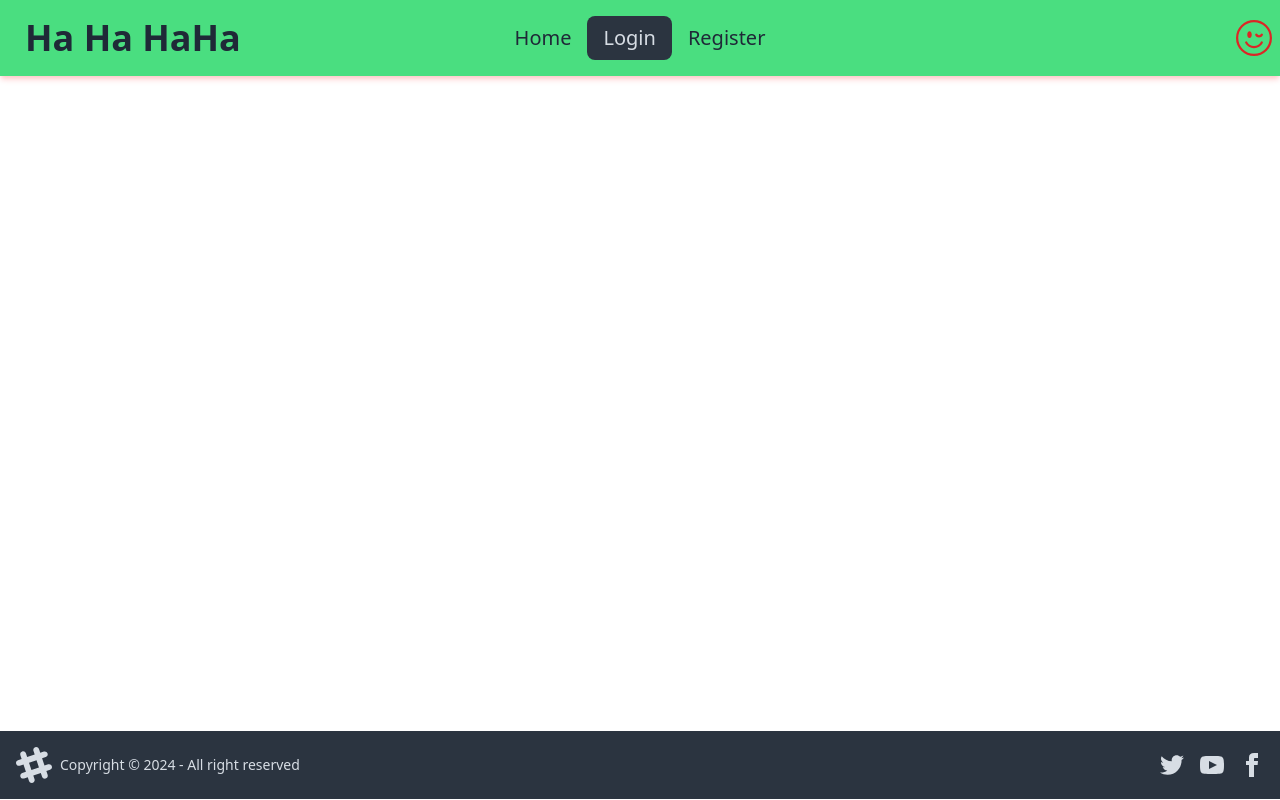
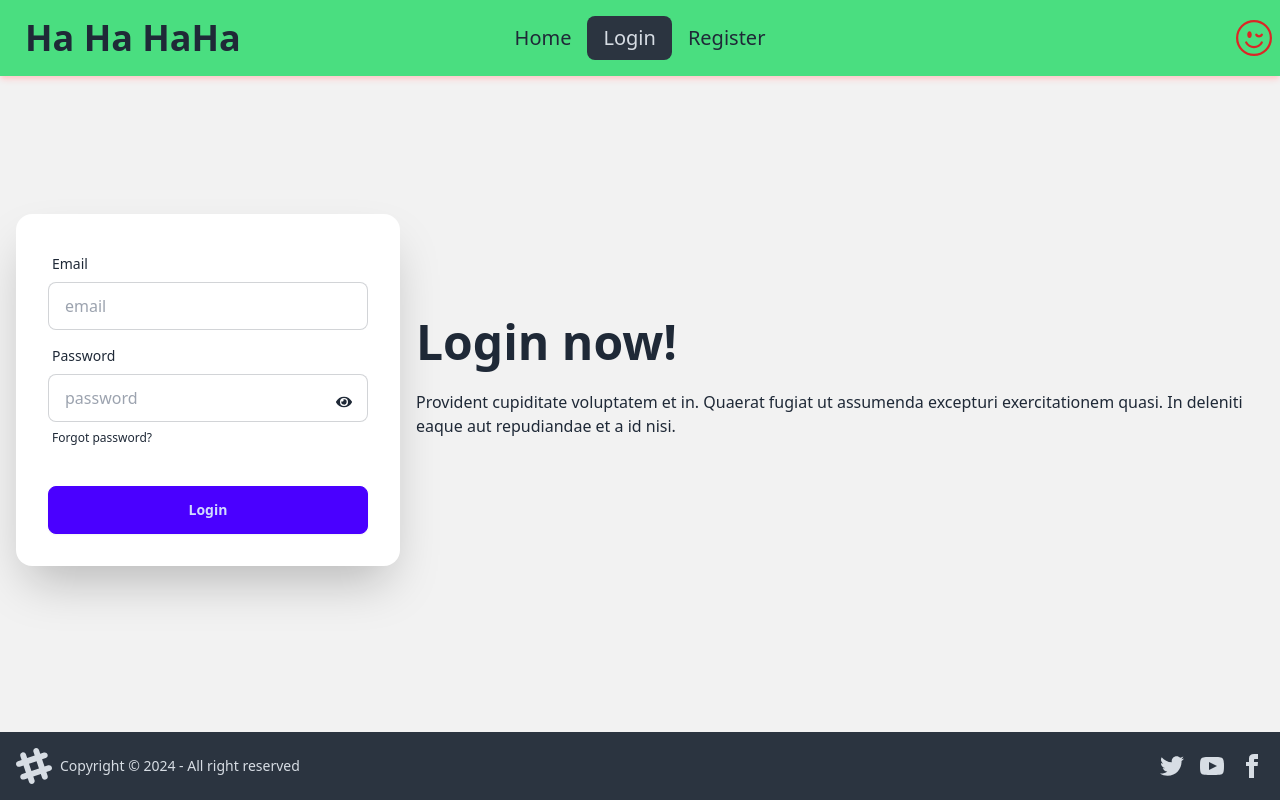
Before and after one commit to mirhimel012/User-Email-Password-Auth, a React (Vite) app: page /login in a window 1280 px wide. Built offline with nearby package versions, Linux system fonts and the light colour scheme.

Commit message:
Login section complete

```diff
--- a/src/components/Login.jsx
+++ b/src/components/Login.jsx
@@ -1,8 +1,96 @@
+import { signInWithEmailAndPassword } from "firebase/auth";
+import auth from "../firebase/firebase.config";
+import { useState } from "react";
+import { FaEye, FaEyeSlash } from "react-icons/fa";
+
 const Login = () => {
+    const[loginError, setLoginError] = useState('');
+    const[success, setSuccess] = useState('');
+    const [showPassword, setShowPassword] = useState(false);
+
+    const handleLogin = e => {
+        e.preventDefault();
+        const email = e.target.email.value;
+        const password = e.target.password.value;
+        console.log(email, password);
+
+        // reset error and success
+        setLoginError('');
+        setSuccess('');
+
+        // Remove success toast after 3 seconds
+        setTimeout(() => {
+            setSuccess('');
+        }, 3000);
+        // Remove error toast after 3 seconds
+        setTimeout(() => {
+            setLoginError('');
+        }, 3000);
+
+        // Login user
+        signInWithEmailAndPassword(auth, email, password)
+        .then(result => {
+            console.log(result.user);
+            setSuccess('Login Successfully');
+        })
+        .catch(error => {
+            console.error(error);
+            setLoginError(error.message);
+        })
+    }
     return (
-        <div>
-            <h1>Login Page Here</h1>
+        <div className="hero min-h-[calc(100vh-116px)] bg-base-200">
+  <div className="hero-content flex-col lg:flex-row-reverse">
+    <div className="text-center lg:text-left">
+      <h1 className="text-5xl font-bold">Login now!</h1>
+      <p className="py-6">Provident cupiditate voluptatem et in. Quaerat fugiat ut assumenda excepturi exercitationem quasi. In deleniti eaque aut repudiandae et a id nisi.</p>
+    </div>
+    <div className="card shrink-0 w-full max-w-sm shadow-2xl bg-base-100">
+      <form onSubmit={handleLogin} className="card-body">
+        <div className="form-control">
+          <label className="label">
+            <span className="label-text">Email</span>
+          </label>
+          <input type="email" name="email" placeholder="email" className="input input-bordered" required />
         </div>
+        <div className="form-control">
+          <label className="label">
+            <span className="label-text">Password</span>
+          </label>
+          <input type={showPassword ? "text" : "password"} name="password" placeholder="password" className="input input-bordered" required />
+          <span className="absolute mt-14 ml-72" onClick={()=> setShowPassword(!showPassword)}>
+	            {
+	              showPassword ? <FaEyeSlash></FaEyeSlash> : <FaEye></FaEye>
+	            }
+            </span>
+          <label className="label">
+            <a href="#" className="label-text-alt link link-hover">Forgot password?</a>
+          </label>
+        </div>
+        <div className="form-control mt-6">
+          <button className="btn btn-primary">Login</button>
+        </div>
+      </form>
+
+      {/* Success and Error message */}
+      {
+        loginError && <div className="toast toast-center toast-middle bg-red-500 rounded-3xl">
+        <div className="alert alert-info">
+          <span>{loginError}</span>
+        </div>
+      </div>
+      }
+
+      {
+        success && <div className="toast toast-center toast-middle bg-blue-500 rounded-3xl">
+        <div className="alert alert-info">
+          <span>{success}</span>
+        </div>
+      </div>
+      }
+    </div>
+  </div>
+</div>
     );
 };
 
--- a/src/components/Register.jsx
+++ b/src/components/Register.jsx
@@ -104,6 +104,8 @@ const Register = () => {
           <button className="btn btn-primary hover:bg-blue-700 hover:text-xl">Register</button>
         </div>
       </form>
+
+      {/* Success and Error message */}
       {
         registerError && <div className="toast toast-center toast-middle bg-red-500 rounded-3xl">
         <div className="alert alert-info">
```
